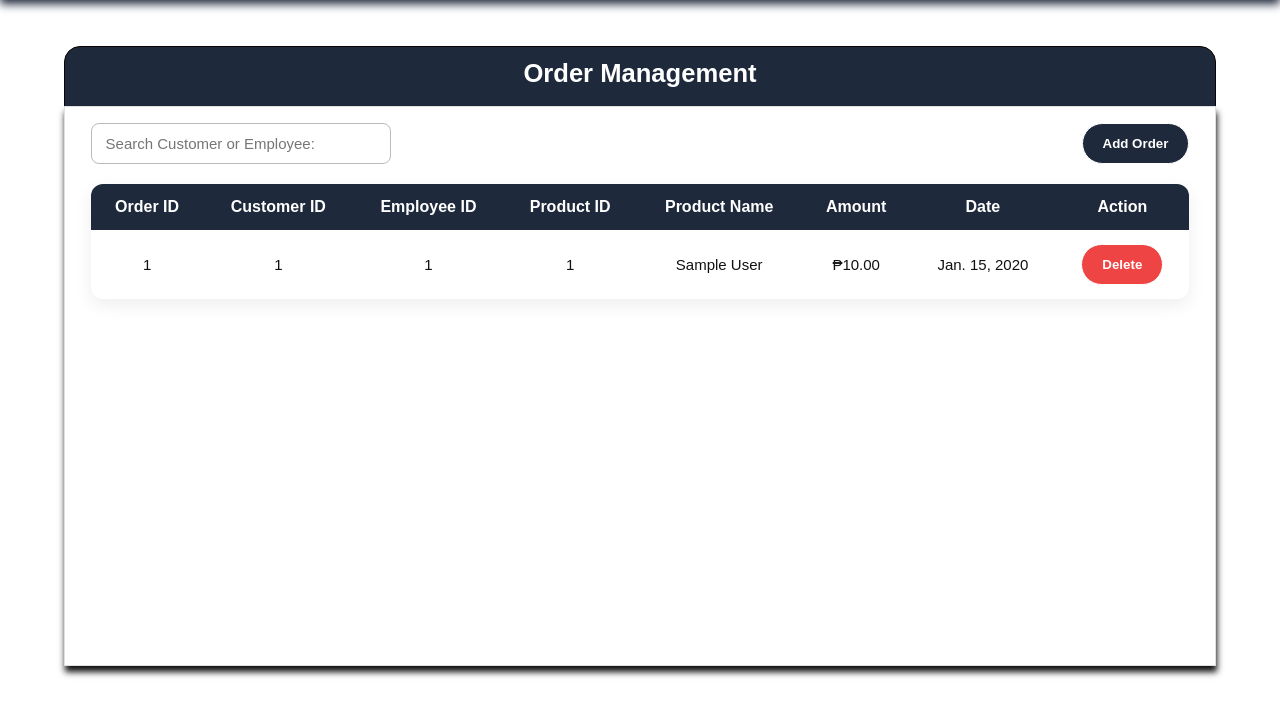
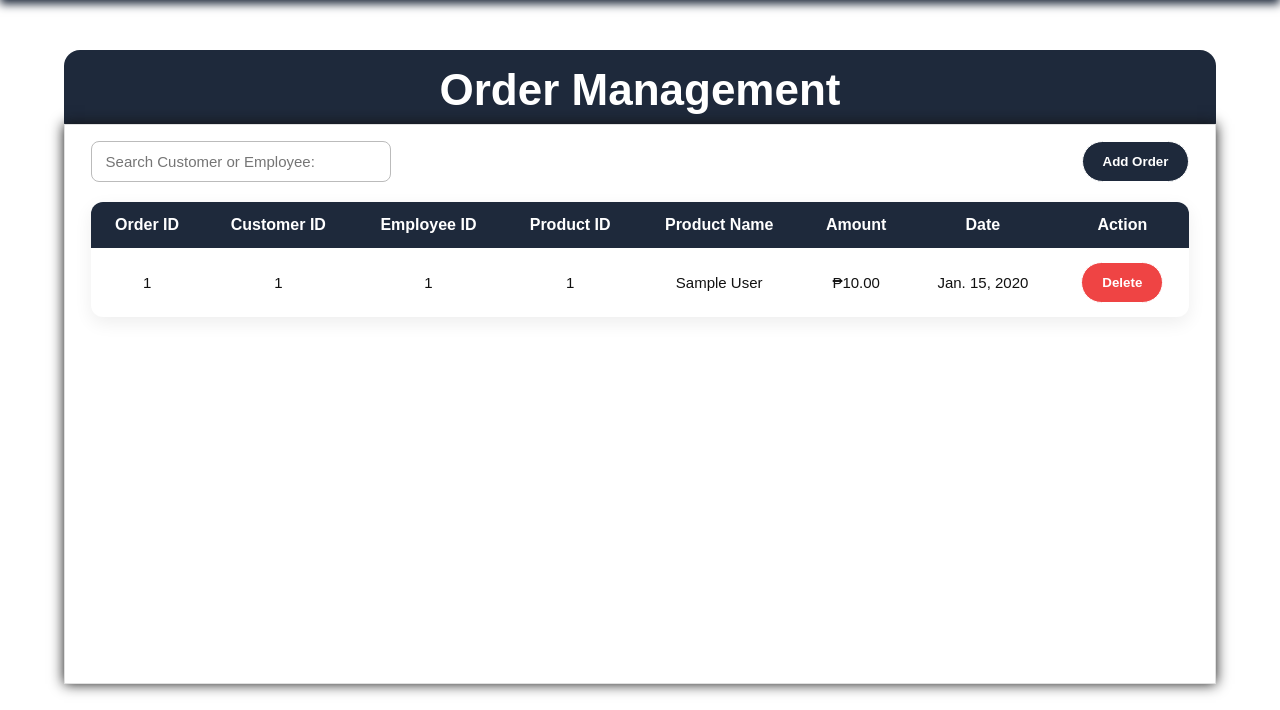
Before and after one commit to jgoleta/BisNest-Testing-Repo, a Django app: page /history in a window 1280 px wide. Shown: the part 90-800 px from the top of the page. Run offline with Django 5.2, Linux system fonts and the light colour scheme; tables that the repository leaves empty hold one stand-in row (values such as "Sample post").

Commit message:
Update history.html

```diff
--- a/members/templates/history.html
+++ b/members/templates/history.html
@@ -321,21 +321,18 @@
 
     /*Main Content*/
     .page-title {
-      font-size: clamp(1.5rem, 2vw, 3rem);
-      margin-top: 2vh;
       text-align: center;
-      color: #ffffff;
-      font-weight: bolder;
-      border: #0e0202 1px solid;
+      font-size: 44px;
+      max-width: 90vw;
+      height: 11vh;
+      margin: 5vh auto;
+      padding: 2vw;
       background-color: #1e293b;
-      width: 90vw;
-      border-radius: 1rem;
-      height: 15vh;
-      margin-bottom: -12.5vh;
-      margin-left: auto;
-      margin-right: auto;
-      padding-top: 1.5vh;
-      overflow: auto;
+      color: #fff;
+      margin-bottom: -4.5%;
+      margin-top: 20px;
+      border-radius: 16px;
+      padding-top: 15px;
     }
 
     .main-content {
@@ -354,7 +351,7 @@
       margin: 5vh auto;
       padding: 2vw;
       background-color: #fff;
-      box-shadow: 0.1vw 0.5vw 0.5vw #111;
+      box-shadow: 0vw 0vw 1vw #111;
       border: 1px solid #e0e0e0;
     }
     /*End Main Content*/
```
